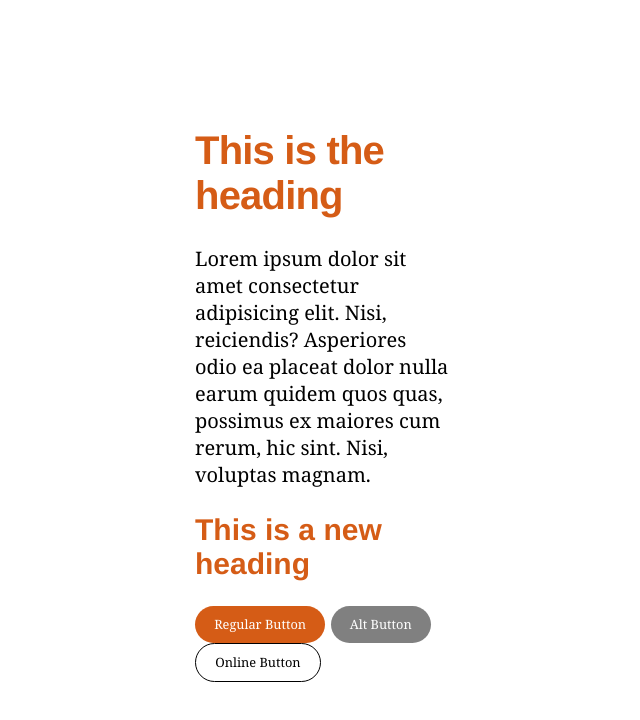
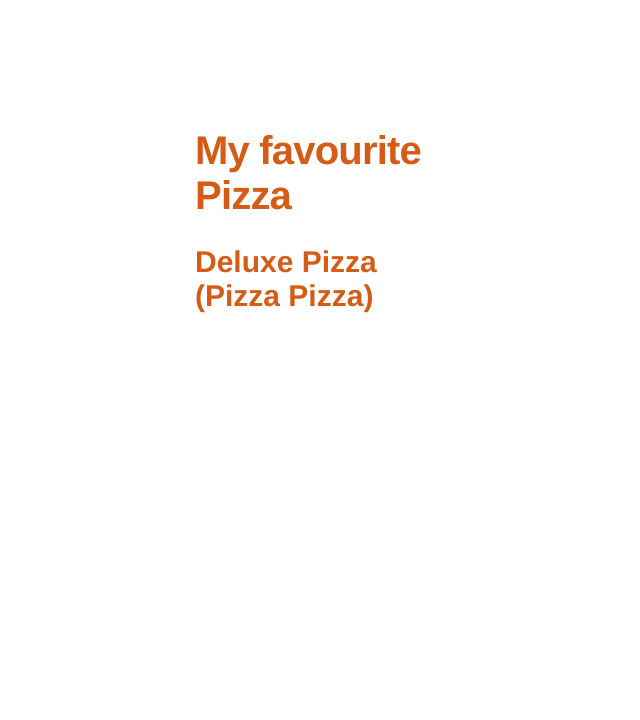
Before and after one commit to prestonwinters/L5, a website: page index.html in a window 1280 px wide. Shown: the whole page, without its empty margins (317-957 px from the left). Drawn offline with Linux system fonts and the light colour scheme.

Commit message:
restarting content

```diff
--- a/index.html
+++ b/index.html
@@ -3,18 +3,14 @@
 <head>
     <meta charset="UTF-8">
     <meta name="viewport" content="width=device-width, initial-scale=1.0">
-    <title>Week 7 demo</title>
+    <title>L5</title>
      <link rel="stylesheet" href="css/style.css">
 
 </head>
 <body>
     <main>
-        <h1>This is the heading</h1>
-        <p>Lorem ipsum dolor sit amet consectetur adipisicing elit. Nisi, reiciendis? Asperiores odio ea placeat dolor nulla earum quidem quos quas, possimus ex maiores cum rerum, hic sint. Nisi, voluptas magnam.</p>
-        <h2>This is a new heading</h2>
-        <a href="#" class="button">Regular Button</a>
-        <a href="#" class="button-alt">Alt Button</a>
-        <a href="#" class="button-outline">Online Button</a>
+        <h1>My favourite Pizza</h1>
+        <h2>Deluxe Pizza (Pizza Pizza)</h2>
     </main>
 </body>
 </html>
```
